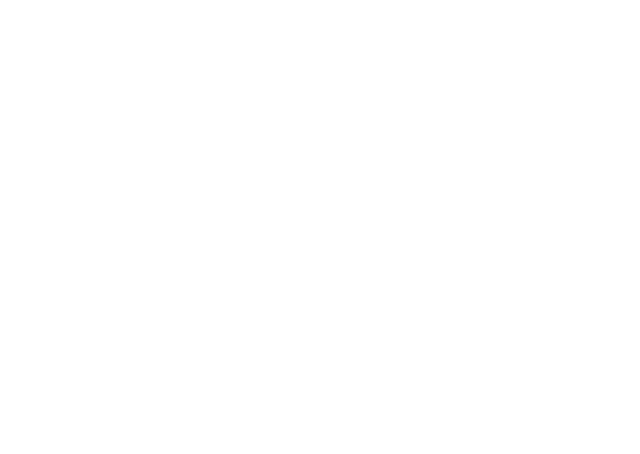
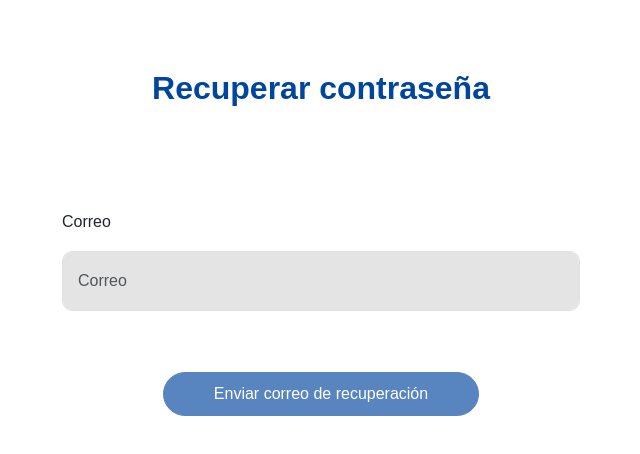
Before and after one commit to afDonosoD/entregas-ux, a React (Vite) app in the folder mediminder-web/: page /recover-password in a window 1280 px wide. Before the commit this address had no page. Shown: the top 454 px of the page, without its empty margins (319-959 px from the left). Built offline with nearby package versions, Linux system fonts and the light colour scheme; a web font is replaced by a local one.

Commit message:
Add recover password page and fix pill svg

```diff
--- /dev/null
+++ b/mediminder-web/src/hooks/useToast.js
@@ -0,0 +1,47 @@
+import { useCallback } from "react";
+import 'bootstrap/dist/js/bootstrap.bundle.min.js';
+import * as bootstrap from 'bootstrap'
+
+export function useToast() {
+  const showToast = useCallback((message, options = {}) => {
+    const toastRoot = document.getElementById("toast-root");
+    if (!toastRoot) return;
+
+    const allowedTypes = ["primary", "success", "danger", "warning"];
+    if (options.type && !allowedTypes.includes(options.type)) return;
+    const style = options.type ?? "primary";
+
+    // Create wrapper
+    const toastEl = document.createElement("div");
+    toastEl.className = `toast align-items-center ${style}-style border-0`;
+    toastEl.role = "alert";
+    toastEl.ariaLive = "assertive";
+    toastEl.ariaAtomic = "true";
+
+    // Custom delay (default 3s)
+    const delay = options.delay ?? 3000;
+
+    // Inner HTML
+    toastEl.innerHTML = `
+      <div class="d-flex">
+        <div class="toast-body">${message}</div>
+        <button type="button" class="btn-close ${style}-text me-2 m-auto"
+          data-bs-dismiss="toast" aria-label="Close"></button>
+      </div>
+    `;
+
+    // Append to container
+    toastRoot.appendChild(toastEl);
+
+    // Initialize bootstrap toast
+    const toast = new bootstrap.Toast(toastEl, { delay });
+    toast.show();
+
+    // Remove from DOM after hidden
+    toastEl.addEventListener("hidden.bs.toast", () => {
+      toastEl.remove();
+    });
+  }, []);
+
+  return { showToast };
+}
--- a/mediminder-web/src/index.scss
+++ b/mediminder-web/src/index.scss
@@ -25,7 +25,7 @@
 
   --color-success-light: #D0FFF4;
   --color-success: #{$success};
-  --color-sucess-dark: #00644C;
+  --color-success-dark: #00644C;
 
   --color-danger-light: #FFC3BF;
   --color-danger: #{$danger};
@@ -45,6 +45,7 @@
 h1 {
   font-size: 32px;
   font-weight: 700;
+  color: var(--color-primary);
 }
 
 h2 {
@@ -71,3 +72,61 @@
 button:disabled {
   background-color: var(--color-primary-light);
 }
+
+button:hover {
+  box-shadow: 0 4px 8px 0 #C2DDFF;
+}
+
+.primary-text {
+  color: var(--color-primary);
+}
+
+.primary-bg {
+  background-color: var(--color-primary-light);
+}
+
+.primary-style {
+  background-color: var(--color-primary-light);
+  color: var(--color-primary);
+}
+
+.success-text {
+  color: var(--color-success-dark);
+  stroke: var(--color-success-dark);
+  fill: var(--color-success-dark);
+}
+
+.success-bg {
+  background-color: var(--color-success-light);
+}
+
+.success-style {
+  background-color: var(--color-success-light);
+  color: var(--color-success-dark);
+}
+
+.danger-text {
+  color: var(--color-danger-dark);
+}
+
+.danger-bg {
+  background-color: var(--color-danger-light);
+}
+
+.danger-style {
+  background-color: var(--color-danger-light);
+  color: var(--color-danger-dark);
+}
+
+.warning-text {
+  color: var(--color-warning-dark);
+}
+
+.warning-bg {
+  background-color: var(--color-warning-light);
+}
+
+.warning-style {
+  background-color: var(--color-warning-light);
+  color: var(--color-warning-dark);
+}
--- a/mediminder-web/src/main.jsx
+++ b/mediminder-web/src/main.jsx
@@ -4,17 +4,21 @@
 import App from './App.jsx'
 import { BrowserRouter, Route, Routes } from 'react-router'
 import Login from './views/login/login.jsx'
+import RecoverPassword from './views/recover-password/recover-password.jsx'
 // Import our custom CSS
 
 // Import all of Bootstrap’s JS
 import * as bootstrap from 'bootstrap'
 
+
 createRoot(document.getElementById('root')).render(
   <StrictMode>
     <BrowserRouter>
+      <div className="toast-container position-fixed top-0 end-0 p-3" id="toast-root"></div>
       <Routes>
         <Route index element={<App />} />
         <Route path='login' element={<Login />} />
+        <Route path='recover-password' element={<RecoverPassword />} />
       </Routes>
     </BrowserRouter>
   </StrictMode>,
--- a/mediminder-web/src/views/login/login.css
+++ b/mediminder-web/src/views/login/login.css
@@ -1,41 +1,33 @@
-h1 {
-  color: var(--color-primary);
-}
-
-#pills-icon {
+#login-page #pills-icon {
   width: 105px;
   height: 105px;
   fill: black;
-  margin-top: 12px;
-  margin-bottom: 12px;
 }
 
-@media (min-width: 992px) {
-  #pills-icon {
-    margin-top: 83px;
-    margin-bottom: 83px;
-  }
+#login-page #pills-icon-container {
+  margin-top: 83px;
+  margin-bottom: 83px;
 }
 
-label {
+#login-page label {
   margin-bottom: 17px;
 }
 
-.custom-input-group {
+#login-page .custom-input-group {
   margin-bottom: 24px;
   width: 100%;
 }
 
-form {
+#login-page form {
   margin-bottom: 57px;
 }
 
-form button[type="submit"] {
+#login-page form button[type="submit"] {
   padding: 9px 50px;
   width: fit-content;
 }
 
-.login-form {
+#login-page .login-form {
   width: 100%;
   max-width: 518px;
   display: flex;
--- a/mediminder-web/src/views/login/login.jsx
+++ b/mediminder-web/src/views/login/login.jsx
@@ -9,9 +9,11 @@
 
   return (
     <>
-      <div className="container d-flex flex-column justify-content-center align-items-center vh-100">
+      <div id="login-page" className="container d-flex flex-column justify-content-center align-items-center vh-100">
         <h1>Mediminder</h1>
-        <PillsFillIcon id='pills-icon' />
+        <div id='pills-icon-container'>
+          <PillsFillIcon id='pills-icon' />
+        </div>
         <form className='w-100 login-form'>
           <div className="custom-input-group w-100">
             <label htmlFor="email" className="form-label">Correo</label>
@@ -25,7 +27,7 @@
         </form>
 
         <p>¿No tienes una cuenta? <Link to="/signup">Regístrate</Link></p>
-        <p style={{ marginBottom: '25px' }}><Link to="/reset-password">Recuperar contraseña</Link></p>
+        <p style={{ marginBottom: '25px' }}><Link to="/recover-password">Recuperar contraseña</Link></p>
       </div>
     </>
   );
--- /dev/null
+++ b/mediminder-web/src/views/recover-password/recover-password.css
@@ -0,0 +1,25 @@
+#recover-password-page label {
+  margin-bottom: 17px;
+}
+
+#recover-password-page .custom-input-group {
+  margin-bottom: 0px;
+  width: 100%;
+}
+
+#recover-password-page form {
+  margin-top: 95px;
+}
+
+#recover-password-page form button[type="submit"] {
+  margin-top: 61px;
+  padding: 9px 50px;
+  width: fit-content;
+}
+
+#recover-password-page .login-form {
+  width: 100%;
+  max-width: 518px;
+  display: flex;
+  flex-direction: column;
+}
--- /dev/null
+++ b/mediminder-web/src/views/recover-password/recover-password.jsx
@@ -0,0 +1,35 @@
+import { useState } from 'react';
+import './recover-password.css';
+import { useToast } from '../../hooks/useToast';
+import { useNavigate } from 'react-router';
+
+function RecoverPassword() {
+  const [email, setEmail] = useState('');
+  const { showToast } = useToast();
+  let navigate = useNavigate();
+
+  const handleSubmit = (e) => {
+    e.preventDefault();
+    // Aquí puedes manejar el envío del correo de recuperación
+    showToast("¡Correo de recuperación enviado!", { type: "success" });
+    navigate('/login');
+  };
+
+  return (
+    <>
+      <div id="recover-password-page" className="container d-flex flex-column justify-content-leading align-items-center vh-100"
+        style={{ marginTop: '69px' }}>
+        <h1>Recuperar contraseña</h1>
+        <form className='w-100 login-form'>
+          <div className="custom-input-group w-100">
+            <label htmlFor="email" className="form-label">Correo</label>
+            <input type="email" className="form-control" id="email" placeholder='Correo' required value={email} onChange={(e) => setEmail(e.target.value)} />
+          </div>
+          <button type="submit" className="btn btn-primary rounded-pill align-self-center" disabled={!email} onClick={handleSubmit}>Enviar correo de recuperación</button>
+        </form>
+      </div>
+    </>
+  );
+}
+
+export default RecoverPassword;
```
